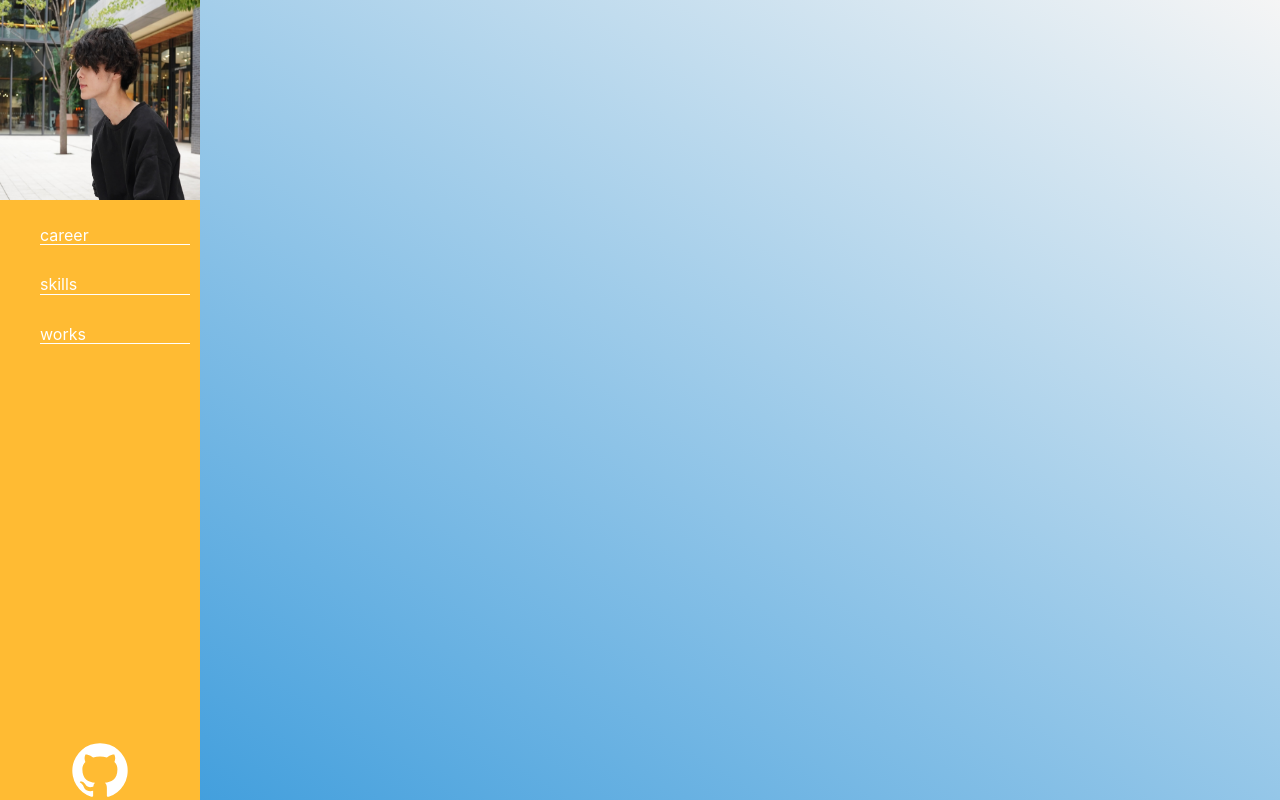
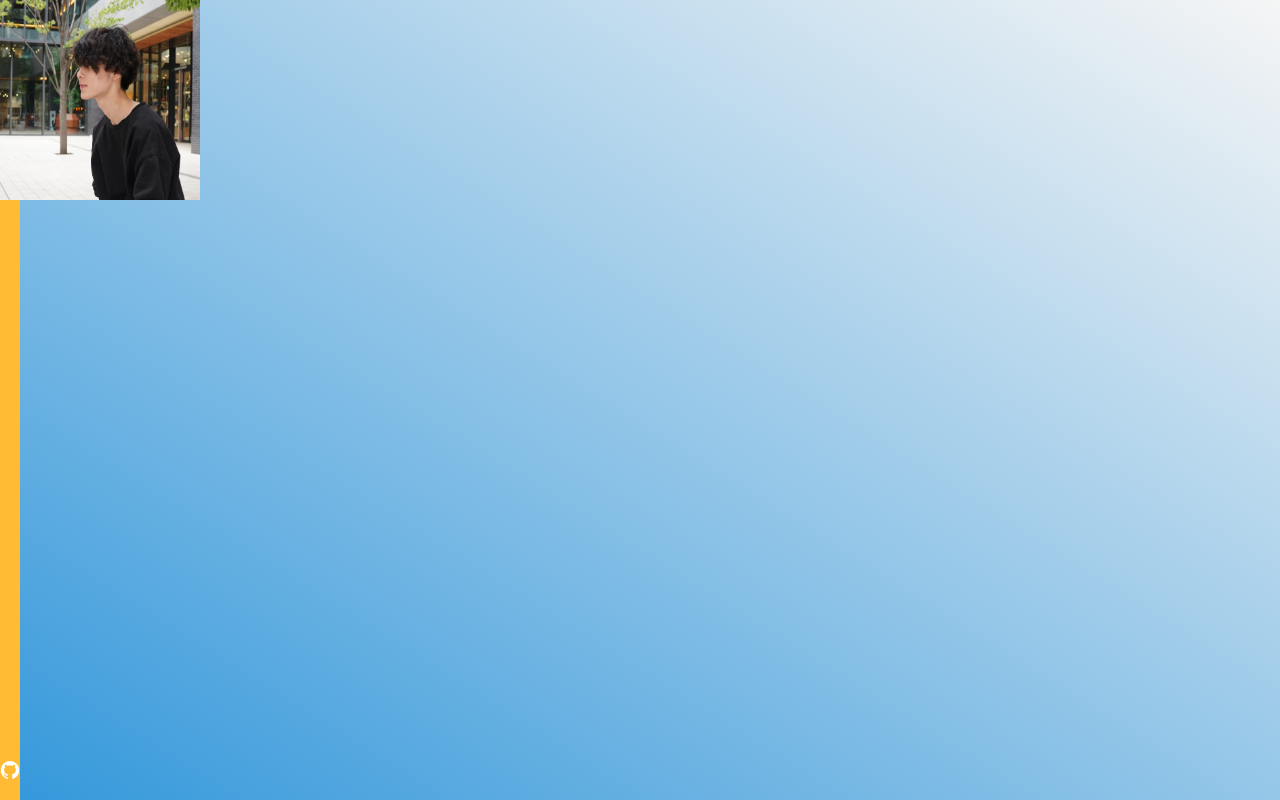
Before and after one commit to Taiyo86-create/myportfolio, a React (Create React App) app: page / in a window 1280 px wide. Built offline with nearby package versions, Linux system fonts and the light colour scheme.

Commit message:
サイドバーをホバーした時のみ表示

```diff
--- a/src/components/Sidebar/Sidebar.css
+++ b/src/components/Sidebar/Sidebar.css
@@ -6,7 +6,13 @@
 .sidebarOptions{
     position: relative;
     height: calc(100vh - 200px);
-    background-color:  #ffbb33  ;
+    background-color:  #ffbb33;
+    width: 20px;
+    transition: width 0.3s;
+}
+
+.sidebarOptions:hover{
+    width: 200px;
 }
 
 .sidebarOptions ul{
```
